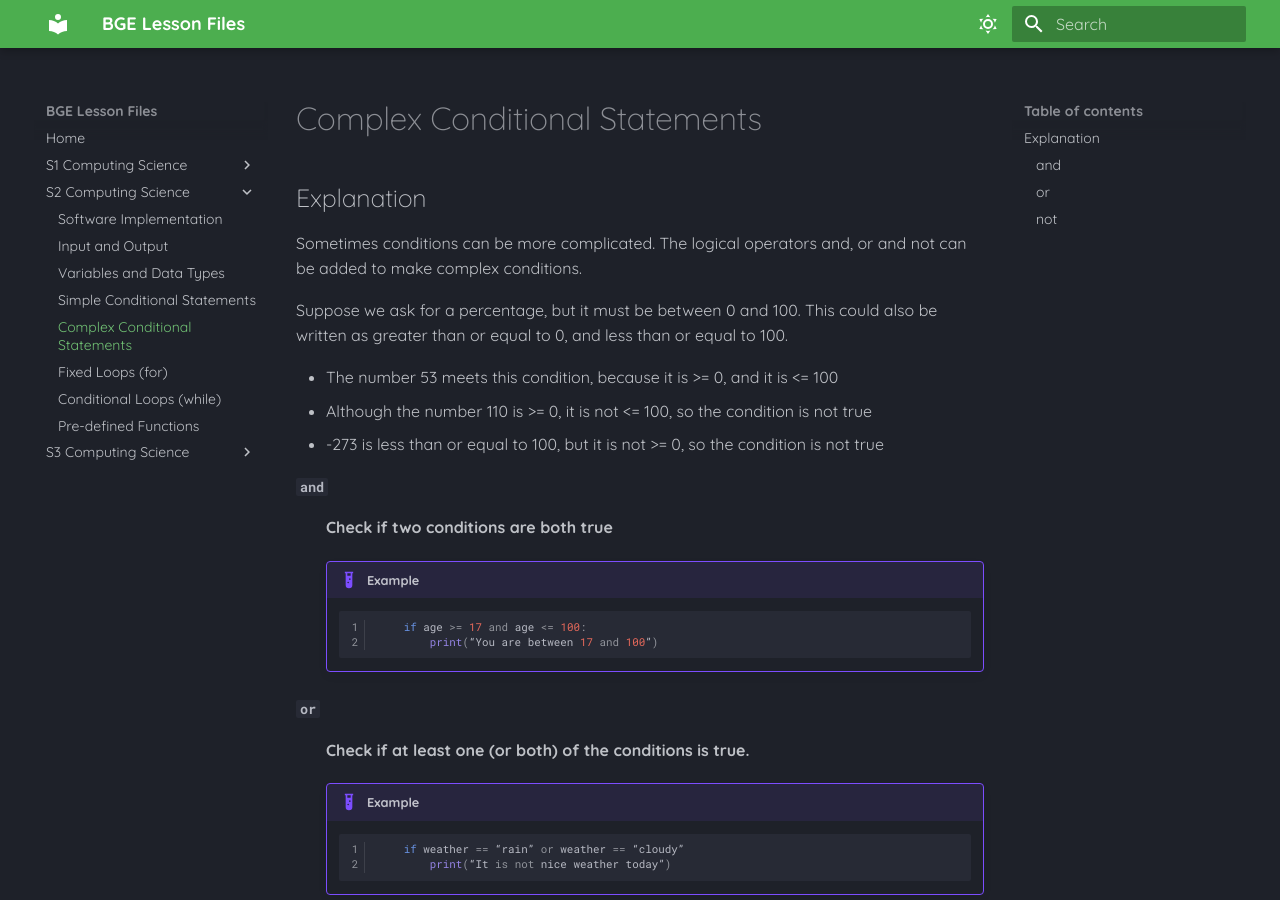
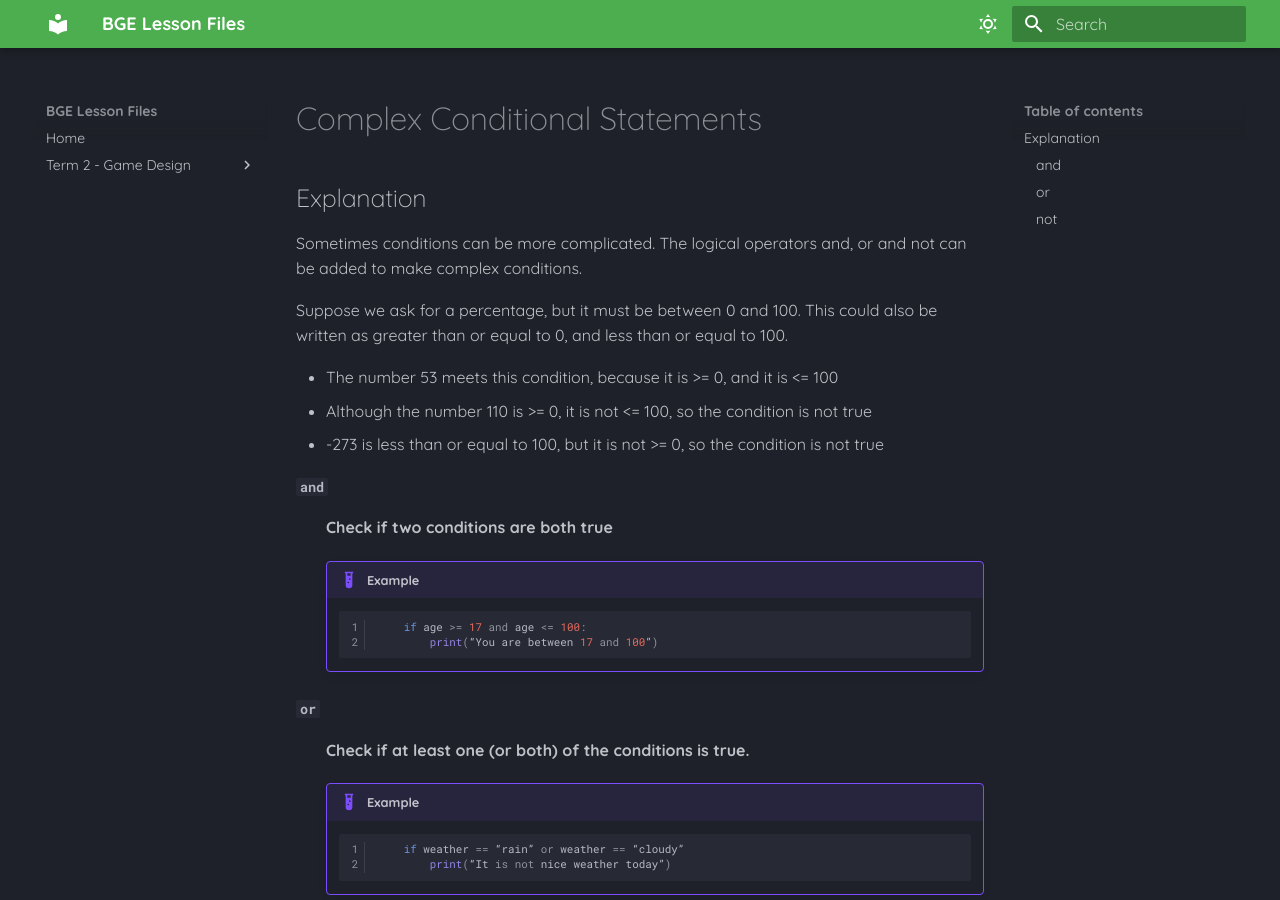
Before and after one commit to Mr-Wood-CS/BGE-Lesson-Files, an MkDocs documentation site: the page built from docs/SI/04-Complex-Conditional-Statements.md, in a window 1280 px wide and 900 px high. Built offline with MkDocs 1.6.1 and Material for MkDocs 9.7.7, drawn with Linux system fonts in a browser that asks for light colours.

Commit message:
Update mkdocs.yml

```diff
--- a/mkdocs.yml
+++ b/mkdocs.yml
@@ -2,26 +2,12 @@ site_name: BGE Lesson Files
 
 nav:
     - Home: 'index.md'
-    - S1 Computing Science:
+    - Term 2 - Game Design:
       - SDD/index.md
       - Development Methodologies: 'SDD/01-Development-Methodologies.md'
       - Analysis: 'SDD/02-Analysis.md'
       - Design: 'SDD/03-Design.md'
       - Software Implementation: 'SDD/04-Software-Implementation.md'
-    - S2 Computing Science:
-      - SI/index.md
-      - Input and Output: 'SI/01-Input-and-Output.md'
-      - Variables and Data Types: 'SI/02-Variables-and-Data-Types.md'
-      - Simple Conditional Statements: 'SI/03-Simple-Conditional-Statements.md'
-      - Complex Conditional Statements: 'SI/04-Complex-Conditional-Statements.md'
-      - Fixed Loops (for): 'SI/05-Fixed-Loops-(for).md'
-      - Conditional Loops (while): 'SI/06-Conditional-Loops-(while).md'
-      - Pre-defined Functions: 'SI/07-Pre-defined-Functions.md'
-      #- Coding Practice: 'SI/Retrival-Practice.md'
-    - S3 Computing Science:
-      - CS/index.md
-    #- Code Practice: 'Python-Retrival-Practice/index.md'
-    #- Extension Tasks: 'Program-Extension-Tasks/index.md'
 
 
 markdown_extensions:
```
